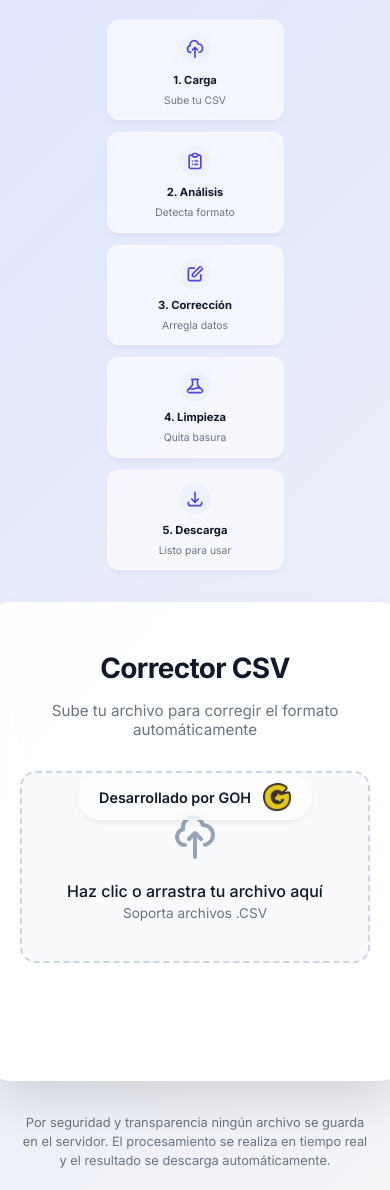
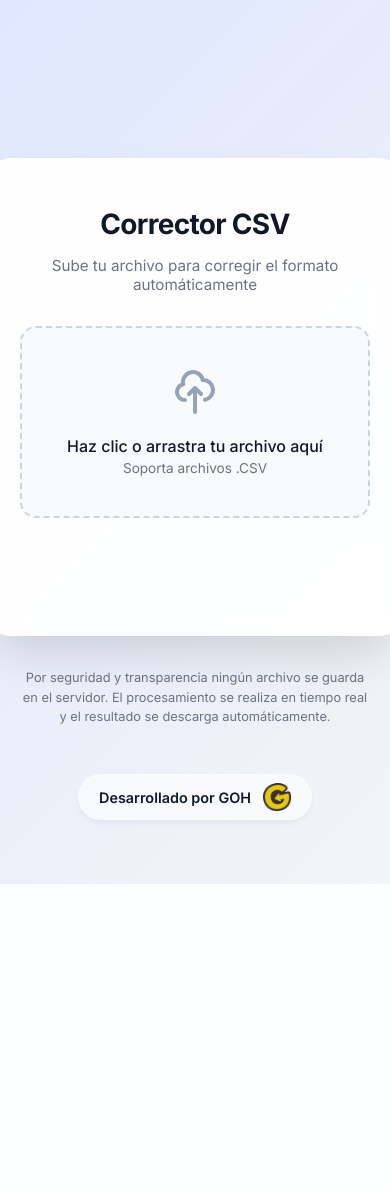
Before and after one commit to GOddovero/Corrector-CSV, a PHP site: page /index.php in a window 390 px wide. After the commit the page ends 884 px from the top, so only its background shows below. Run offline with PHP 8.4, Linux system fonts and the light colour scheme; some libraries are stand-ins or nearby versions.

```diff
--- a/index.php
+++ b/index.php
@@ -397,6 +397,7 @@ if ($requestMethod === null) {
       min-height: 100vh;
       margin: 0;
       padding: 20px;
+      overflow: hidden;
     }
 
     .container {
@@ -456,28 +457,9 @@ if ($requestMethod === null) {
       line-height: 1.2;
     }
 
-    @media (max-width: 640px) {
+    @media (max-width: 768px) {
       .process-steps {
-        grid-template-columns: repeat(3, 1fr);
-      }
-      .process-steps .step-card:nth-last-child(-n+2) {
-        grid-column: span 1; /* Reset if needed, or adjust logic */
-      }
-      /* Make the last 2 center if 5 items? 3 top, 2 bottom centered */
-      .process-steps .step-card:nth-child(4) {
-        grid-column-start: 1;
-        grid-column-end: 2; /* Actually let's just let them flow or use flex wrap */
-      }
-    }
-
-    @media (max-width: 480px) {
-       .process-steps {
-        display: flex;
-        flex-wrap: wrap;
-        justify-content: center;
-      }
-      .step-card {
-        width: calc(50% - 0.5rem);
+        display: none;
       }
     }
 
```
